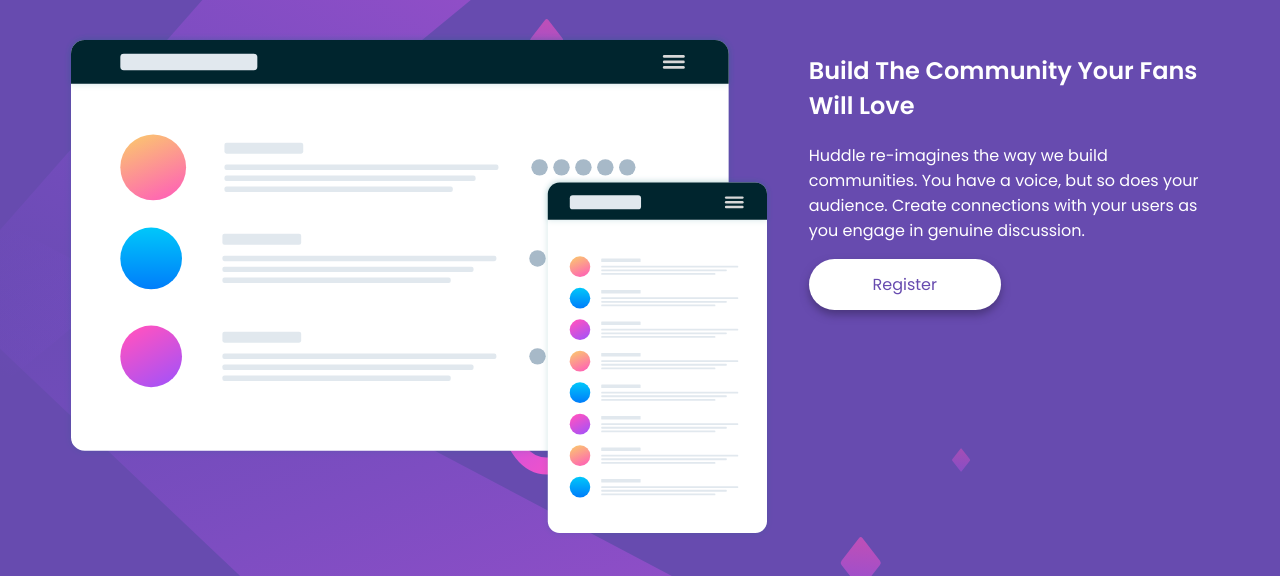
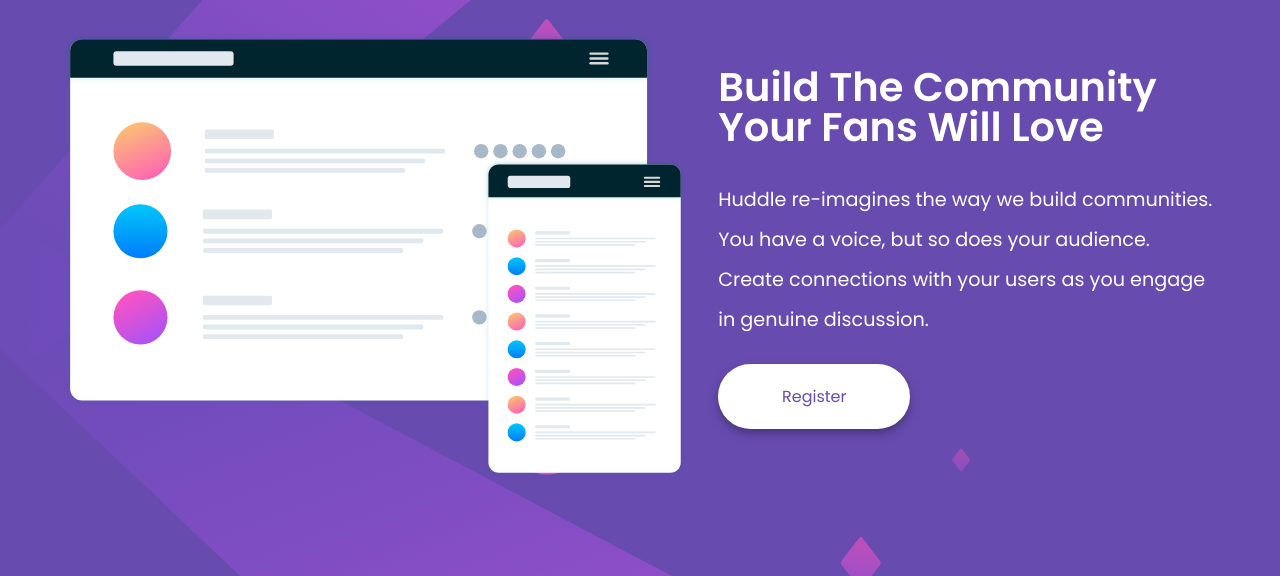
Before and after one commit to Osbond/Huddle-Landing-Page, a plain HTML site: page index.html in a window 1280 px wide. Shown: the part 146-722 px from the top of the page. Drawn offline with Linux system fonts and the light colour scheme.

Commit message:
changed the gutter btw the main flex item and changed the color of the btn and added media query for both 900 and 1100

```diff
--- a/index.html
+++ b/index.html
@@ -24,7 +24,7 @@
       <div class="main__imgContainer"><img src="images/illustration-mockups.svg" class="main__img" alt=""></div>
 
       <article class="main__register">
-        <h2 class="main_h2">Build The Community Your Fans Will Love</h2>
+        <h2 class="main__h2">Build The Community Your Fans Will Love</h2>
 
         <p class="main__p">
           Huddle re-imagines the way we build communities. You have a voice, but so does your audience.
--- a/styles/style.css
+++ b/styles/style.css
@@ -61,6 +61,7 @@ body {
 
 .main__btn:hover {
   background-color: var(--lightMagenta);
+  color: #fff;
 }
 
 .main__footer > a {
@@ -92,7 +93,7 @@ body {
   padding-bottom: 5em;
 }
 
-@media (min-width: 900px) {
+@media (min-width: 950px) {
   .main__box {
     display: flex;
     justify-content: space-between;
@@ -122,14 +123,39 @@ body {
     margin-left: 0;
     width: 12em;
     padding: 0.8em 0;
+    margin-top: 1.5em;
   }
 
   .main__register {
     flex: 0.8;
+    line-height: 200%;
+
+  }
+
+  .main__p {
+    font-size: 1rem;
+  }
+
+  .main__h2 {
+    font-size: 2rem;
   }
 
   .main__imgContainer {
-    flex: 1.4;
+    flex: 1;
     margin-right: 2em;
   }
 }
+
+@media(min-width: 1149px) {
+  .main__h2 {
+    font-size: 2.5rem;
+  }
+  .main__p {
+    font-size: 1.2rem;
+  }
+  .main__register {
+    line-height: 250%;
+
+  }
+
+}
```
